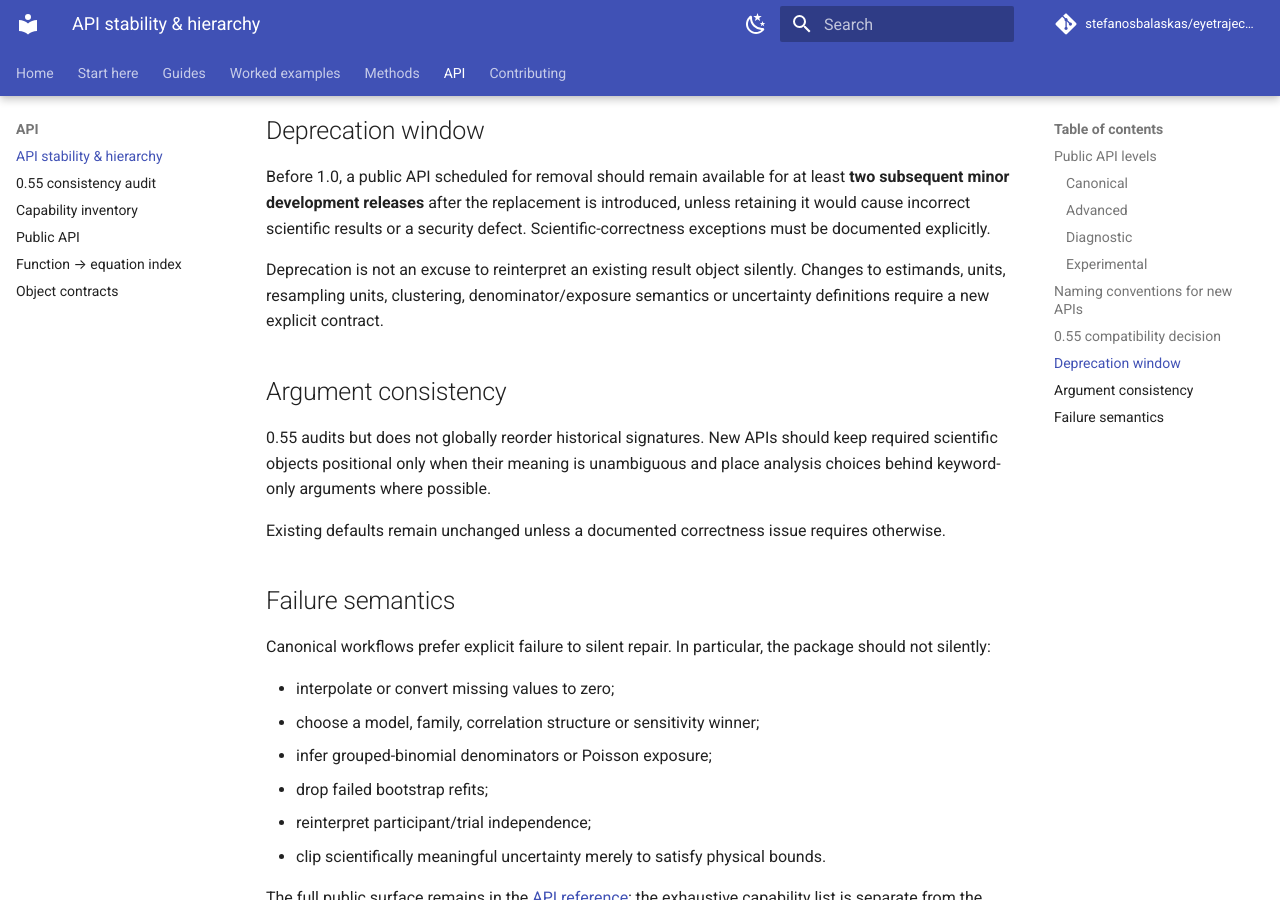
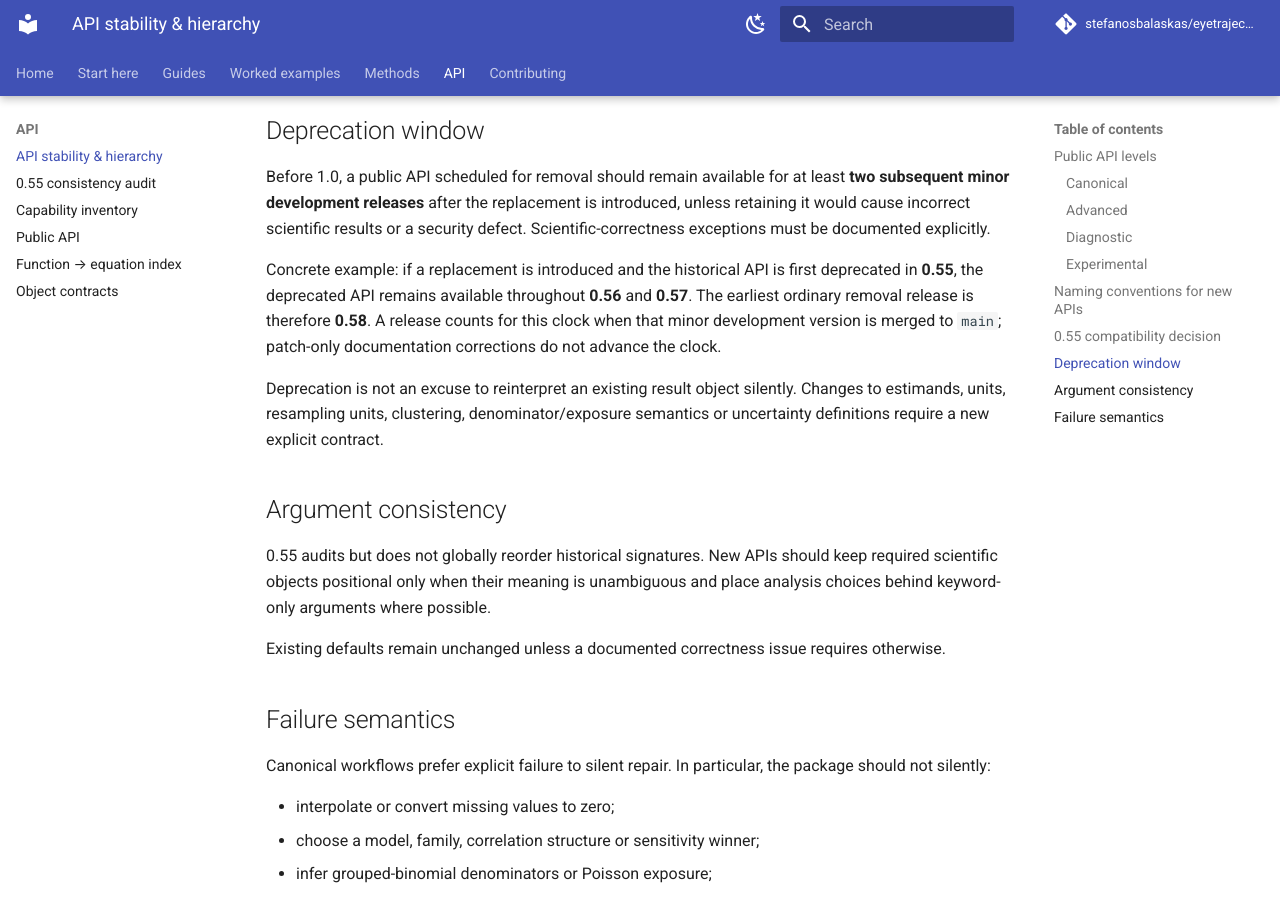
Before and after one commit to stefanosbalaskas/eyetrajectoriespy, an MkDocs documentation site: the page built from docs/reference/api-stability.md, in a window 1280 px wide and 900 px high, scrolled down 1803 px. Built offline with MkDocs 1.6.1 and Material for MkDocs 9.7.7, drawn with Linux system fonts in a browser that asks for light colours; comment, search, counter and statistics services are not loaded.

Commit message:
Clarify pre-1.0 deprecation clock with concrete example

```diff
--- a/docs/reference/api-stability.md
+++ b/docs/reference/api-stability.md
@@ -76,6 +76,13 @@ introduced, unless retaining it would cause incorrect scientific results or a
 security defect. Scientific-correctness exceptions must be documented
 explicitly.
 
+Concrete example: if a replacement is introduced and the historical API is
+first deprecated in **0.55**, the deprecated API remains available throughout
+**0.56** and **0.57**. The earliest ordinary removal release is therefore
+**0.58**. A release counts for this clock when that minor development version
+is merged to `main`; patch-only documentation corrections do not advance the
+clock.
+
 Deprecation is not an excuse to reinterpret an existing result object silently.
 Changes to estimands, units, resampling units, clustering, denominator/exposure
 semantics or uncertainty definitions require a new explicit contract.
```
